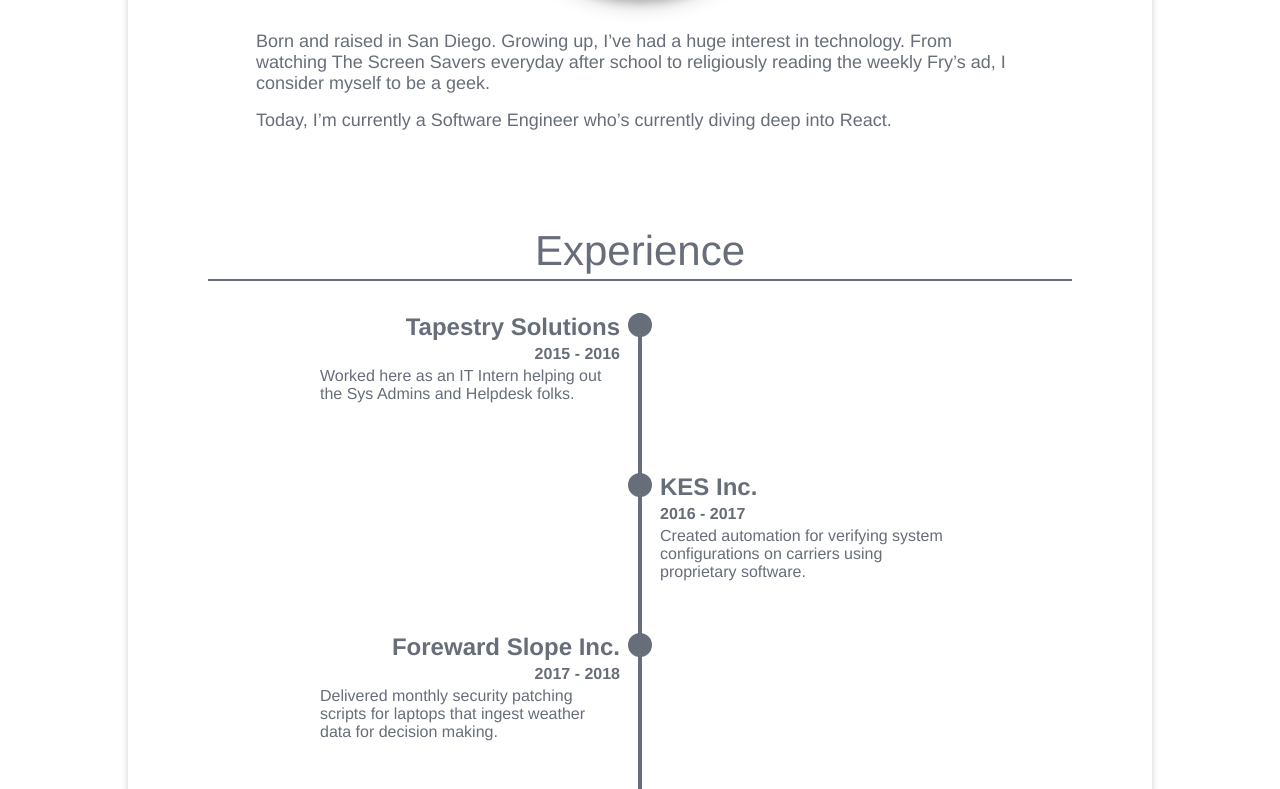
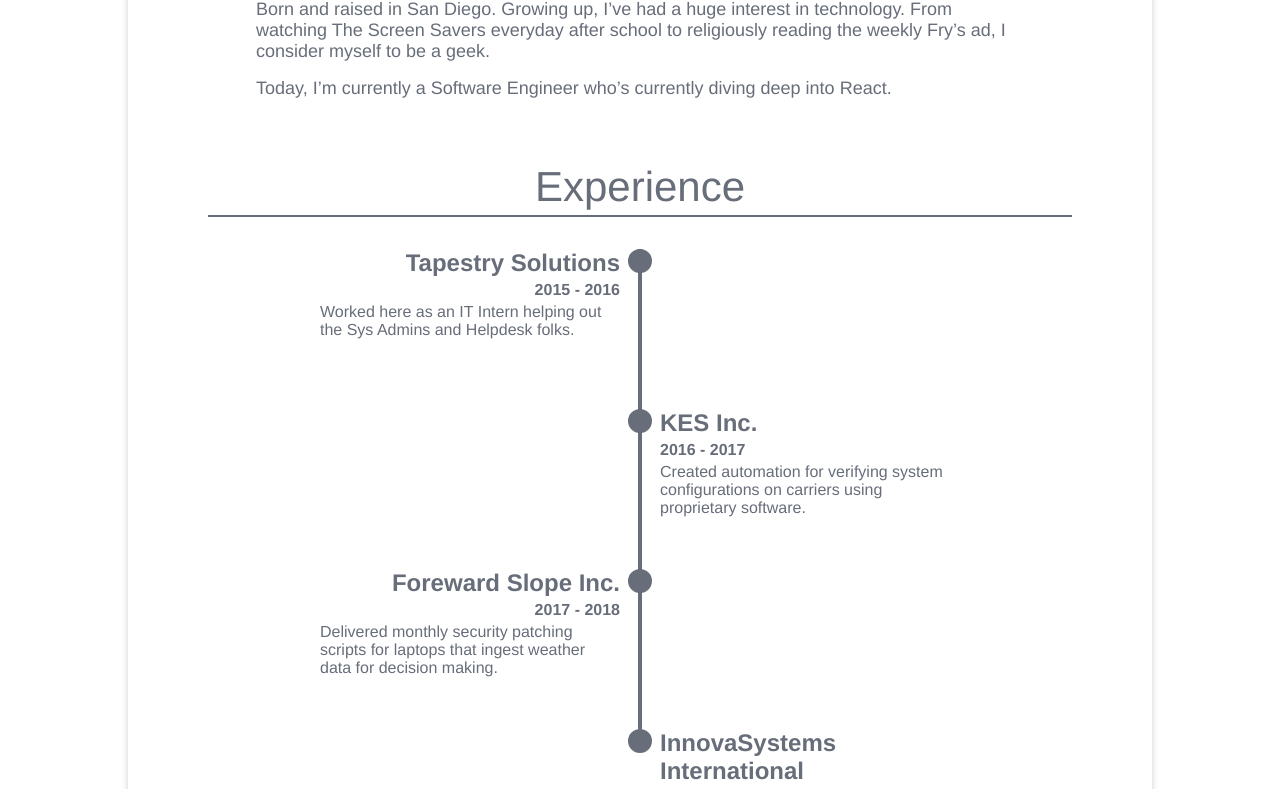
Before and after one commit to omgitsfrancis/omgitsfrancis-v2, a Next.js app: page / in a window 1280 px wide. Shown: the part 1387-2176 px from the top of the page. Built offline with nearby package versions, Linux system fonts and the light colour scheme; no server answers.

Commit message:
Fixed spacing issues

```diff
--- a/src/components/section.js
+++ b/src/components/section.js
@@ -1,7 +1,7 @@
 import styled from "styled-components";
 
 export const Section = styled.div`
-  padding-top: 5rem;
+  padding-top: 3rem;
   margin: 0 5rem;
   @media (max-width: 480px) {
     margin: 0 2rem;
--- a/src/components/timeline.js
+++ b/src/components/timeline.js
@@ -6,10 +6,9 @@
   display: flex;
   align-items: center;
   flex-direction: column;
-  margin-bottom: 6rem;
+  margin-bottom:10rem;
   @media (max-width: 768px) {
     align-items: flex-start;
-    padding: 0px 15%;
   }
   @media (max-width: 480px) {
     padding: 0px;
```
